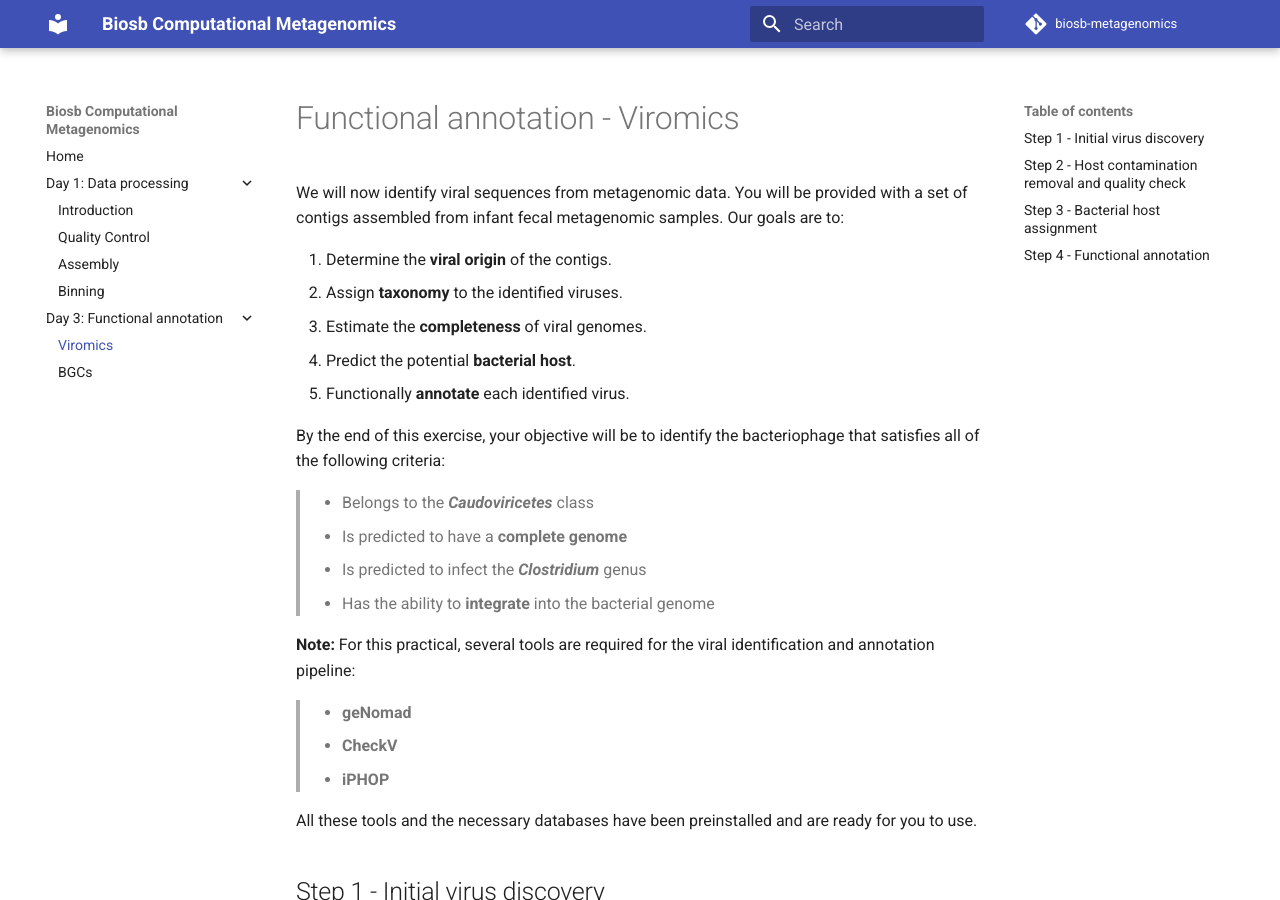
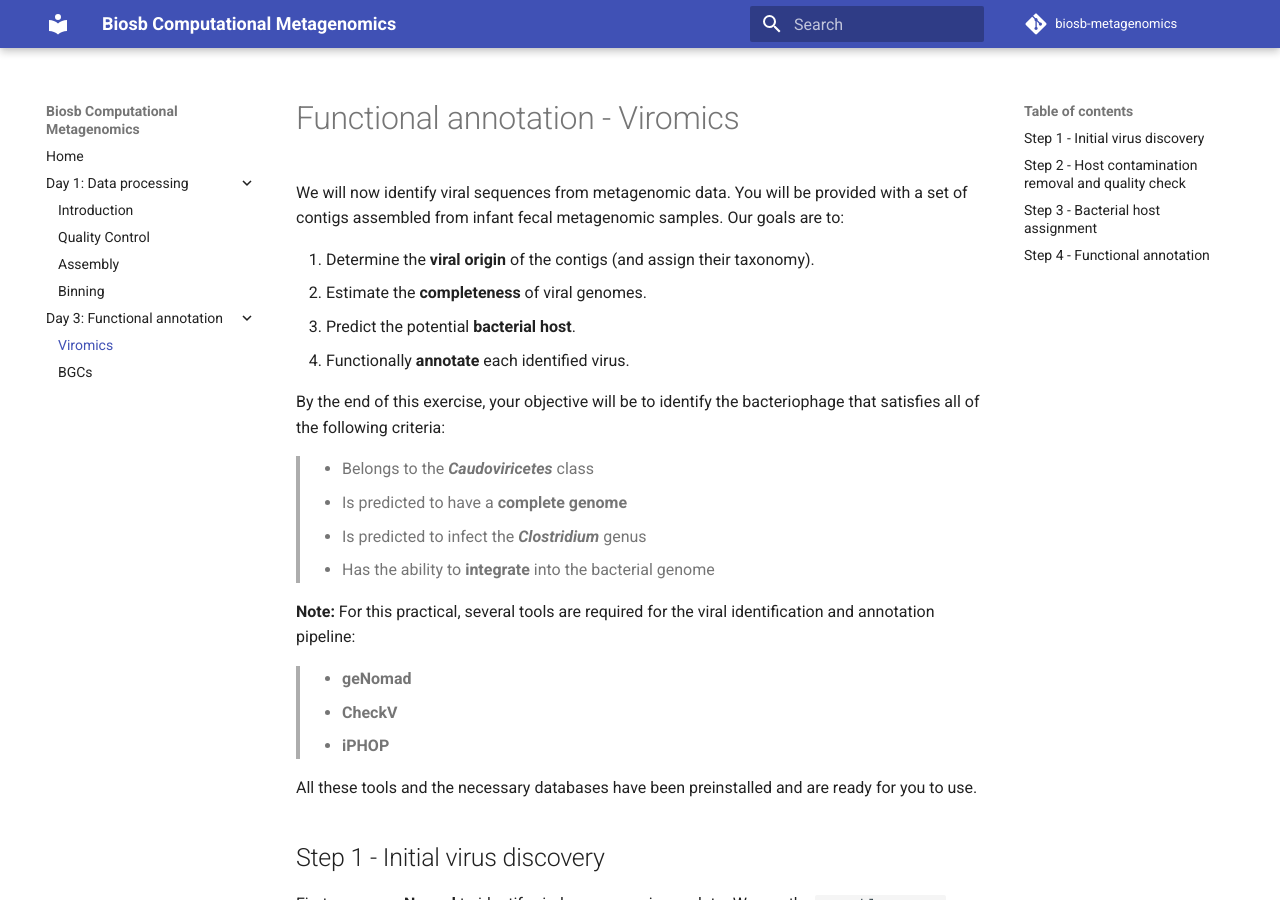
Before and after one commit to mdehollander/biosb-metagenomics, an MkDocs documentation site: the page built from docs/functional-annotation/viromes.md, in a window 1280 px wide and 900 px high. Built offline with MkDocs 1.6.1 and Material for MkDocs 9.7.7, drawn with Linux system fonts in a browser that asks for light colours; comment, search, counter and statistics services are not loaded.

Commit message:
Update viromes.md

```diff
--- a/docs/functional-annotation/viromes.md
+++ b/docs/functional-annotation/viromes.md
@@ -2,11 +2,10 @@
 
 We will now identify viral sequences from metagenomic data. You will be provided with a set of contigs assembled from infant fecal metagenomic samples. Our goals are to:
 
-1. Determine the **viral origin** of the contigs.
-2. Assign **taxonomy** to the identified viruses.
-3. Estimate the **completeness** of viral genomes.
-4. Predict the potential **bacterial host**.
-5. Functionally **annotate** each identified virus.
+1. Determine the **viral origin** of the contigs (and assign their taxonomy).
+2. Estimate the **completeness** of viral genomes.
+3. Predict the potential **bacterial host**.
+4. Functionally **annotate** each identified virus.
 
 
 By the end of this exercise, your objective will be to identify the bacteriophage that satisfies all of the following criteria:
```
